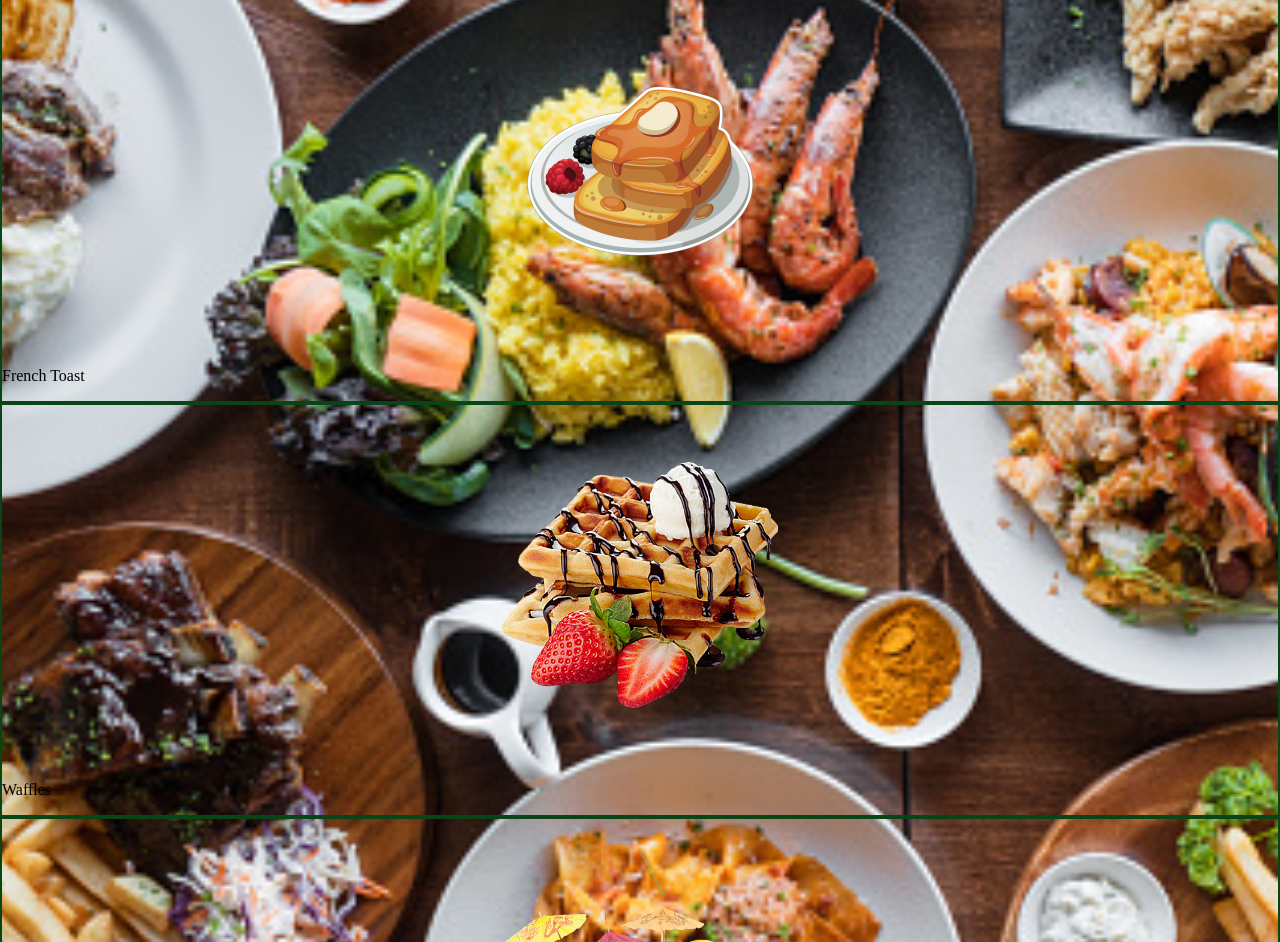
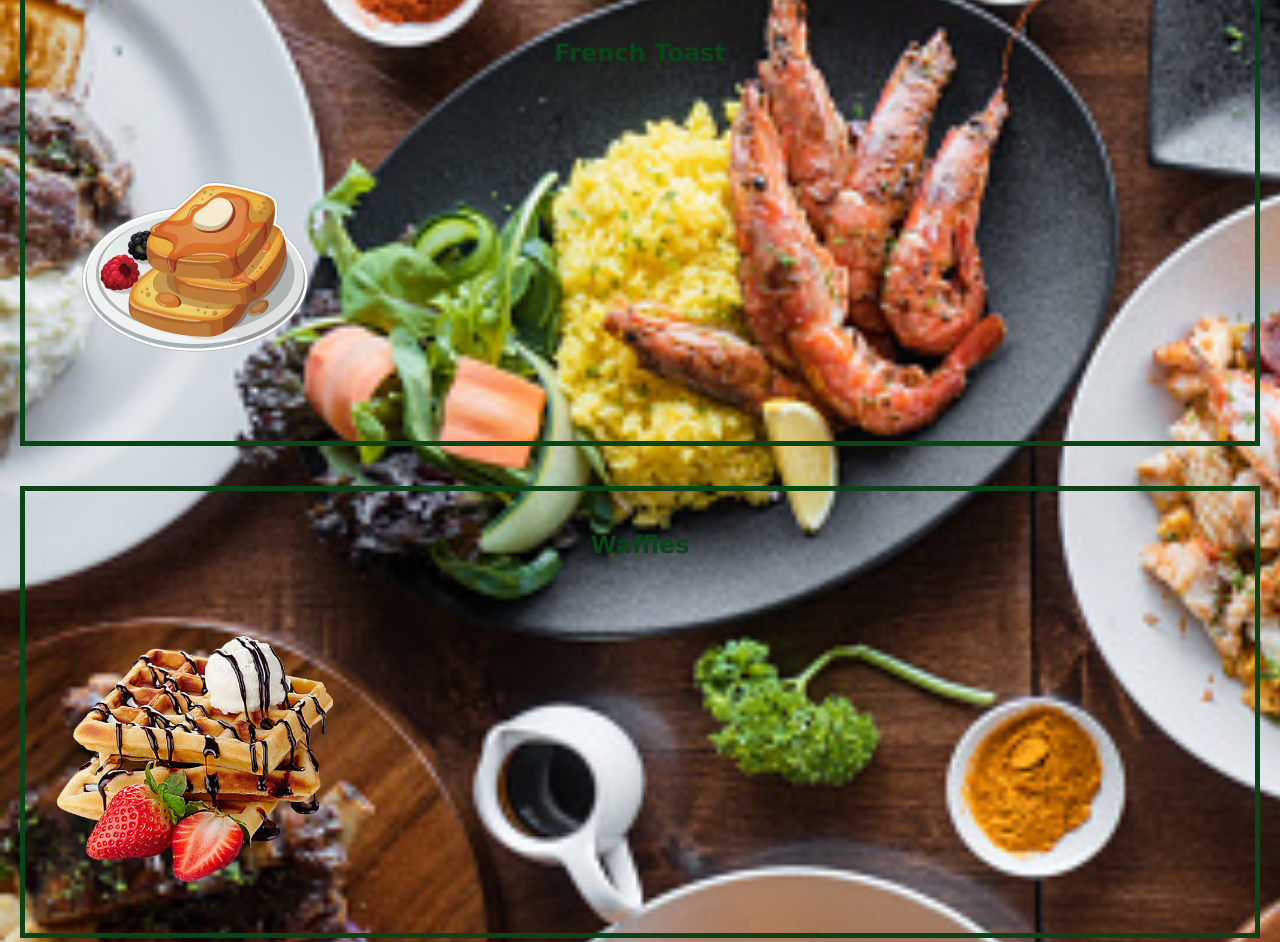
Before and after one commit to fareezatariq/My-cook-book, a plain HTML site: page navigator/Recipie.html in a window 1280 px wide. Shown: the part 132-1074 px from the top of the page. Drawn offline with Linux system fonts and the light colour scheme; files whose address does not match are found by name.

Commit message:
completed page framing

```diff
--- a/navigator/Recipie.html
+++ b/navigator/Recipie.html
@@ -22,16 +22,16 @@
     </div>
     <div class="container">
         <div class="info">
-<img src="../images/fre.png" alt="FrenchToast">
-<p>French Toast</p>
+            <h2>French Toast</h2>
+            <img src="../images/fre.png" alt="FrenchToast">
 </div>
         <div class="info">
+            <h2>Waffles</h2>
             <img src="../images/waf.png" alt="Waffles">
-            <p>Waffles</p>
         </div>
         <div class="info">
+            <h2>Smoothies</h2>
             <img src="../images/smo.png" alt="Smoothies">
-            <p>Smoothies</p>
         </div>
     </div>
 </body>
--- a/navigator/style2.css
+++ b/navigator/style2.css
@@ -75,12 +75,23 @@ width: 10%;
   height:auto;
   margin: auto;
   margin-top: 30px;
-  display: flex;
   margin-bottom: 0;
 }
-.container div{
+
+.container{
     display: flex;
     gap: 30px;
-    border: 2px solid #094416;
+    justify-content: space-between;
     flex-direction: column;
 }
+.container div{
+
+    border: 5px solid #094416;
+    margin: 5px 20px;
+    padding: 20px;
+}
+h2{
+    text-align: center;
+    color: #094416;
+    font-family: 'Lucida Sans', 'Lucida Sans Regular', 'Lucida Grande', 'Lucida Sans Unicode', Geneva, Verdana, sans-serif;
+}
```
